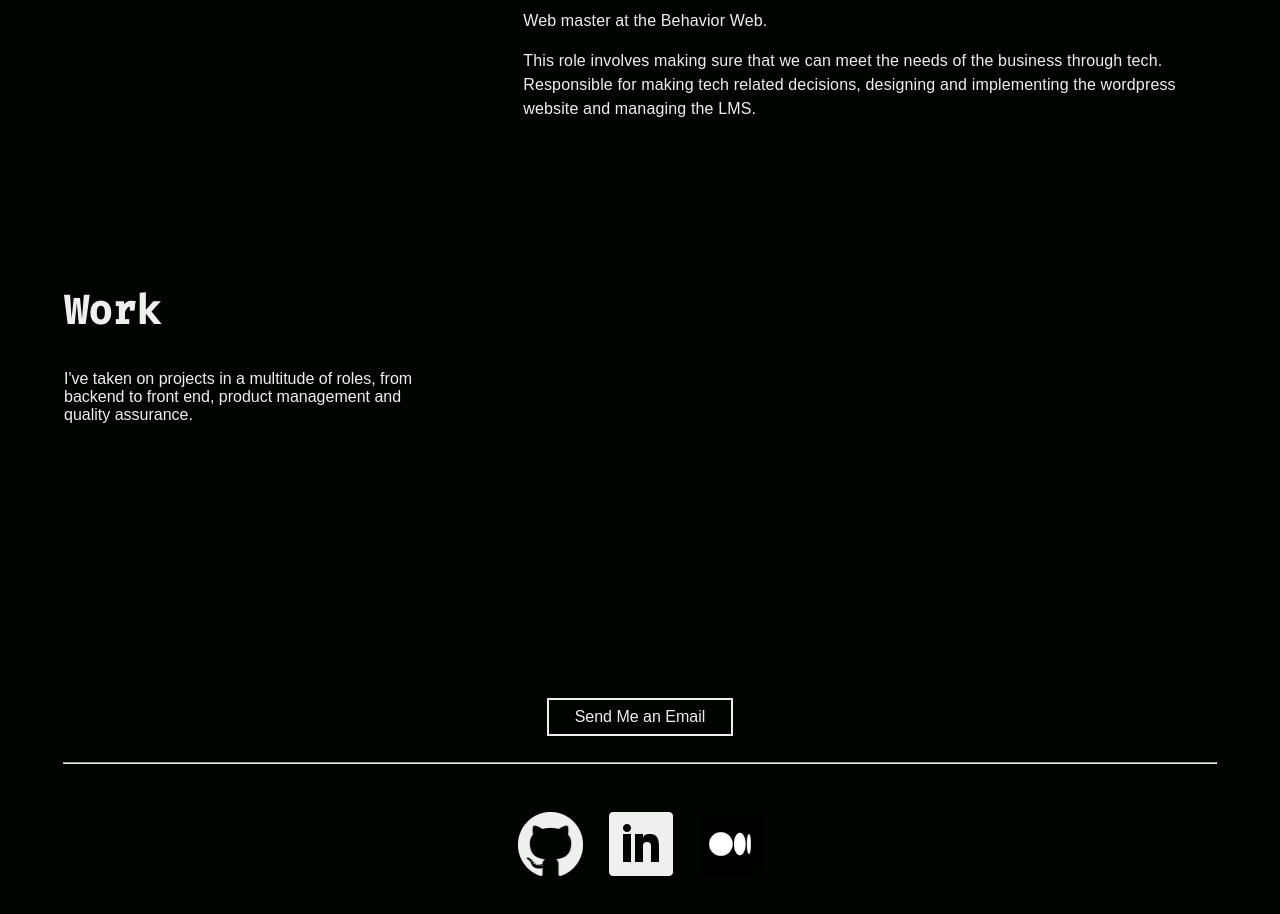
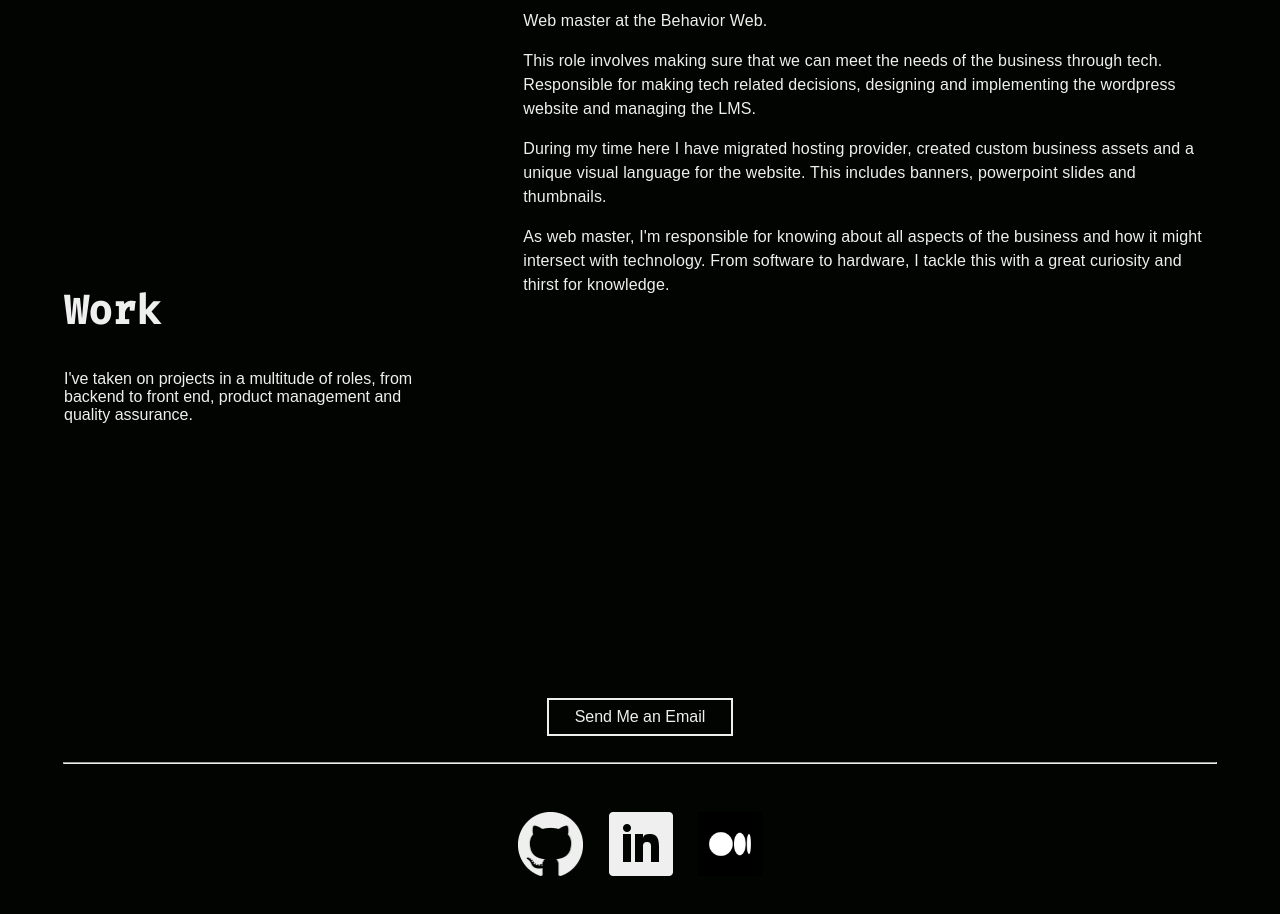
Before and after one commit to lndrcrvlh/carvalho-portfolio, a React (Create React App) app: page / in a window 1280 px wide. Shown: the part 1720-2634 px from the top of the page. Built offline with nearby package versions, Linux system fonts and the light colour scheme; a web font is replaced by a local one.

Commit message:
Adds text content to projects section

```diff
--- a/src/components/tabs/projectsTabs.tsx
+++ b/src/components/tabs/projectsTabs.tsx
@@ -95,6 +95,17 @@ export default function BasicTabs() {
           business through tech. Responsible for making tech related decisions,
           designing and implementing the wordpress website and managing the LMS.
         </p>
+        <p>
+          During my time here I have migrated hosting provider, created custom
+          business assets and a unique visual language for the website. This
+          includes banners, powerpoint slides and thumbnails.
+        </p>
+        <p>
+          As web master, I'm responsible for knowing about all aspects of the
+          business and how it might intersect with technology. From software to
+          hardware, I tackle this with a great curiosity and thirst for
+          knowledge.
+        </p>
       </TabPanel>
       <TabPanel value={value} index={1}>
         <p>
```
